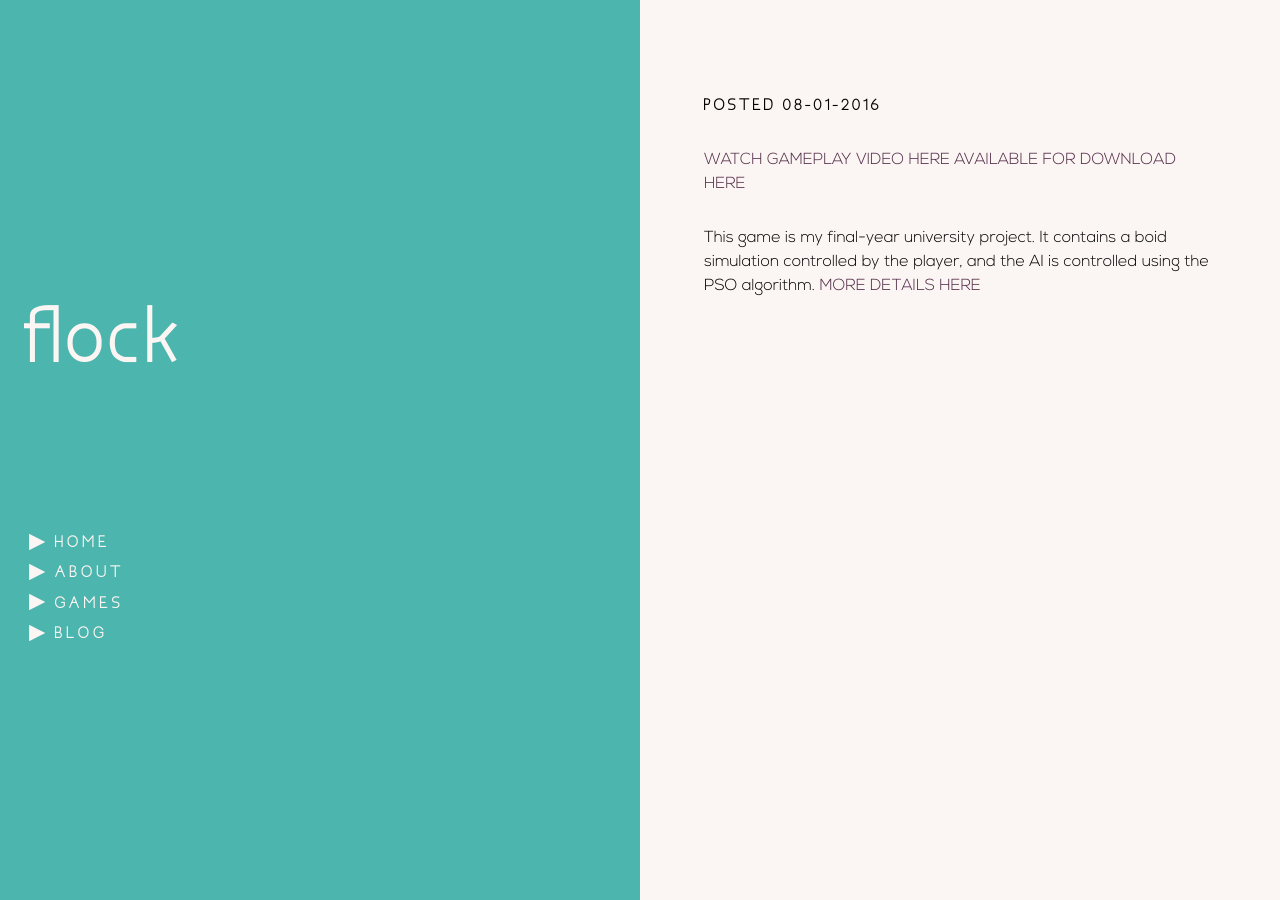
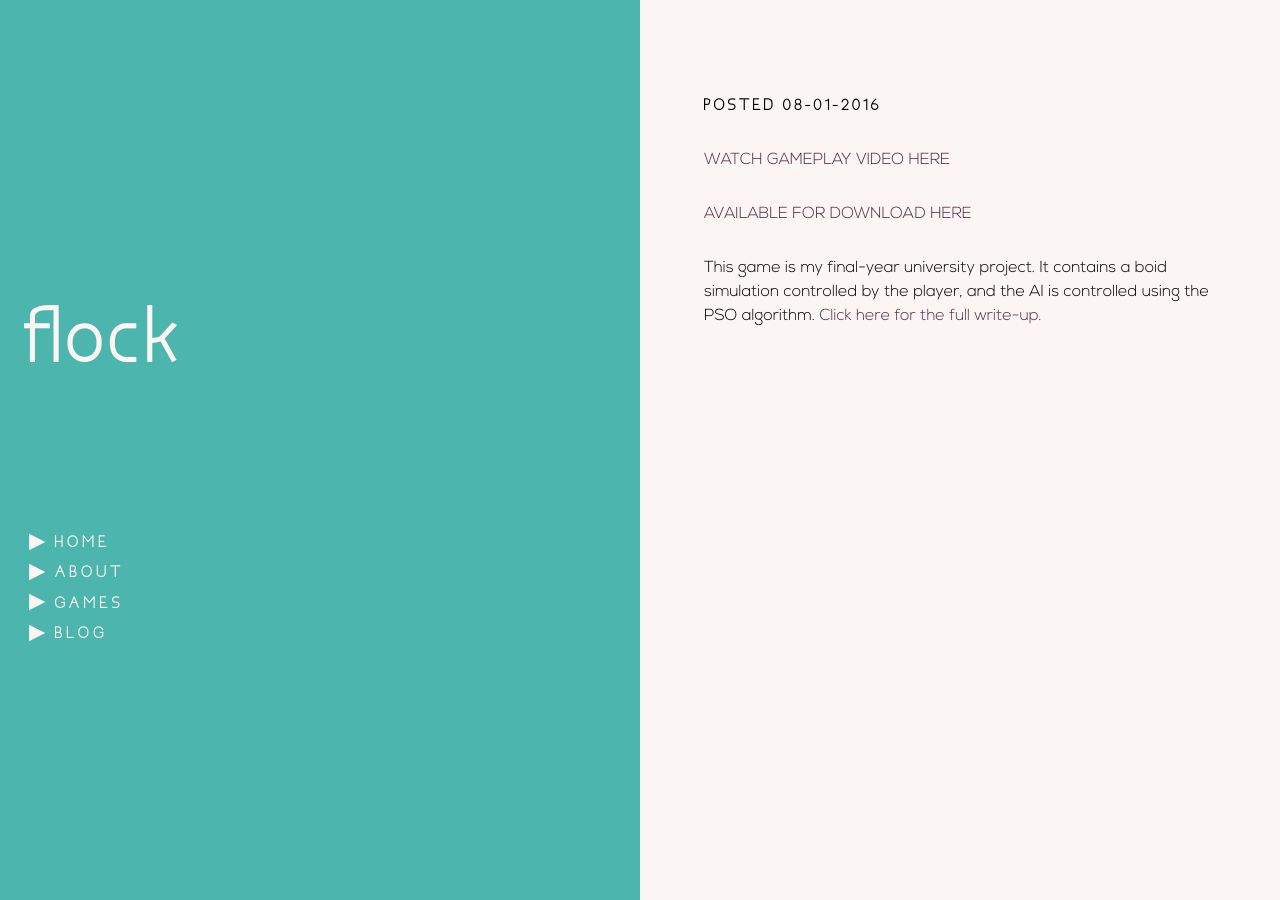
Before and after one commit to bexedmondson/old-website, a Jekyll site: the page built from _posts/2016-01-08-final-year-project.markdown, in a window 1280 px wide. Built offline with Jekyll 4.4.1, drawn with Linux system fonts in a browser that asks for light colours; nearby versions of some CDN libraries.

Commit message:
modified extra lines again

```diff
--- a/_posts/2016-01-08-final-year-project.markdown
+++ b/_posts/2016-01-08-final-year-project.markdown
@@ -8,7 +8,7 @@ gameurl: https://github.com/bexedmondson/FinalProject
 imageurl: /assets/games/gamescreenshot.png
 ---
 [WATCH GAMEPLAY VIDEO HERE](https://www.youtube.com/watch?v=t5m0qVqrePU)
+
 [AVAILABLE FOR DOWNLOAD HERE](https://drive.google.com/folderview?id=0B5MItPVnQZsEV3ptdHVGX2xwdms&usp=sharing)
 
-This game is my final-year university project. It contains a boid simulation controlled by the player, and the AI is controlled using the PSO algorithm.
-[MORE DETAILS HERE](/blog/2016/05/14/flock.html)
+This game is my final-year university project. It contains a boid simulation controlled by the player, and the AI is controlled using the PSO algorithm. [Click here for the full write-up.](/blog/2016/05/14/flock.html)
```
